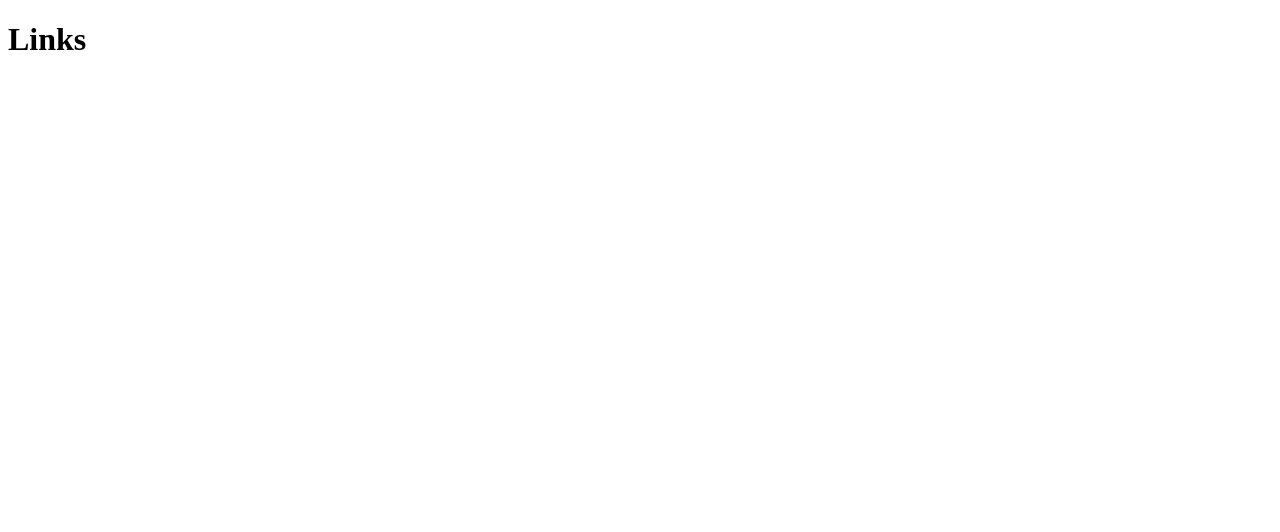
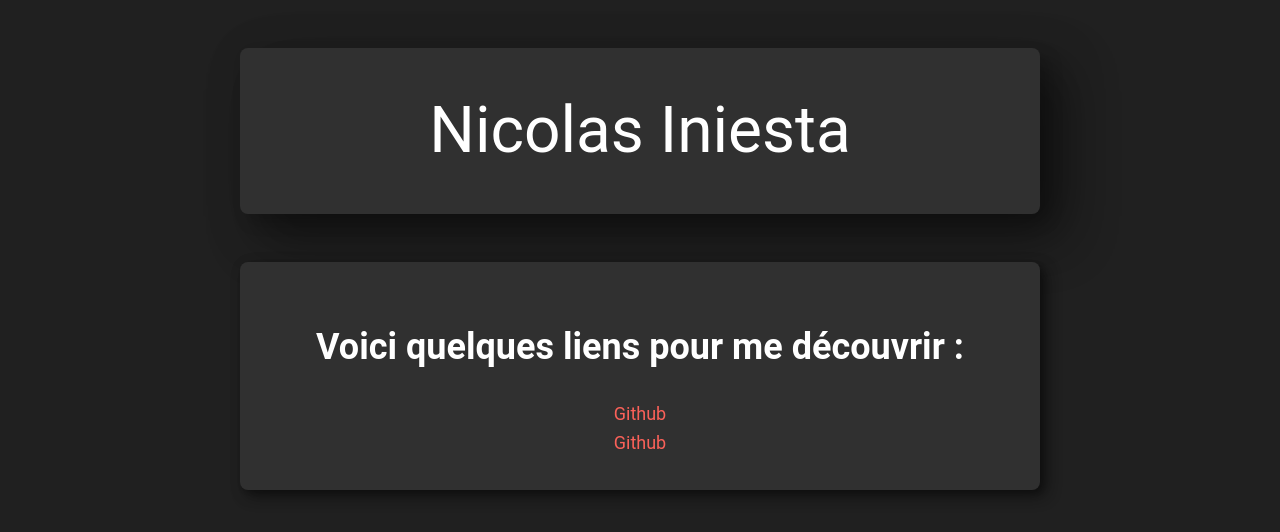
Before and after one commit to inicolas69/Portfolio, a plain HTML site: page links.html in a window 1280 px wide. Drawn offline with Linux system fonts and the light colour scheme.

Commit message:
Avancée page /links

```diff
--- /dev/null
+++ b/css/links.css
@@ -0,0 +1,74 @@
+*,
+*::before,
+*::after {
+  box-sizing: border-box;
+}
+
+/* Custom Properties, update these for your own design */
+
+:root {
+  --ff-primary: "Roboto", sans-serif;
+  --ff-secondary: "Lexend Exa", sans-serif;
+
+  --fw-reg: 300;
+  --fw-bold: 900;
+
+  --clr-light: #fff;
+  --clr-light-2: #fff;
+  --clr-dark: #303030;
+  --clr-dark-2: #303030;
+  --clr-accent: #fa6159;
+
+  --fs-h1: 3rem;
+  --fs-h2: 2.25rem;
+  --fs-h3: 1.25rem;
+  --fs-body: 1rem;
+
+  --bs: 0.35em 0.35em 0.85em rgba(0, 0, 0, 0.35), 0.25em 0.25em 0.75em rgba(0, 0, 0, 0.25),
+    0.125em 0.125em 0.25em rgba(0, 0, 0, 0.15);
+  --ts: 2px 2px 3px rgba(0, 0, 0, 0.7);
+}
+
+@media (min-width: 900px) {
+  :root {
+    --fs-h1: 4.5rem;
+    --fs-h2: 3.75rem;
+    --fs-h3: 1.5rem;
+    --fs-body: 1.125rem;
+  }
+}
+
+/* General styles */
+
+html {
+  scroll-behavior: smooth;
+}
+
+body {
+  background: rgb(32, 32, 32);
+  color: var(--clr-light);
+  margin: 0;
+  font-family: var(--ff-primary);
+  font-size: var(--fs-body);
+  line-height: 1.6;
+}
+
+.links-page {
+  background: var(--clr-dark);
+  text-align: center;
+  width: 800px;
+  max-width: 90%;
+  margin: 3rem auto;
+  padding: 2rem;
+  border-radius: 0.5rem;
+  box-shadow: var(--bs);
+}
+
+a {
+  text-decoration: none;
+  color: var(--clr-accent);
+}
+
+.links-title {
+  font-size: 4rem;
+}
--- a/css/style.css
+++ b/css/style.css
@@ -287,7 +287,6 @@ header {
 }
 
 @media (min-width: 800px) {
-
   #anim {
     margin-top: 0.2em;
   }
--- a/links.html
+++ b/links.html
@@ -1,11 +1,19 @@
 <!DOCTYPE html>
 <html lang="en">
-<head>
-  <meta charset="UTF-8">
-  <meta name="viewport" content="width=device-width, initial-scale=1.0">
-  <title>Links</title>
-</head>
-<body>
-  <h1> Links </h1>
-</body>
+  <head>
+    <meta charset="UTF-8" />
+    <meta name="viewport" content="width=device-width, initial-scale=1.0" />
+    <title>Links</title>
+    <link rel="stylesheet" href="css/links.css" />
+  </head>
+  <body>
+    <div class="links-page links-title">Nicolas Iniesta</div>
+    <div class="links-page">
+      <h1>Voici quelques liens pour me découvrir :</h1>
+      <div>
+        <div> <a href="http://github.com" target="_blank" rel="noopener noreferrer">Github</a> </div>
+        <div> <a href="http://github.com" target="_blank" rel="noopener noreferrer">Github</a> </div>
+      </div>
+    </div>
+  </body>
 </html>
```
Lines whose indentation alone changed are shown as unchanged.
